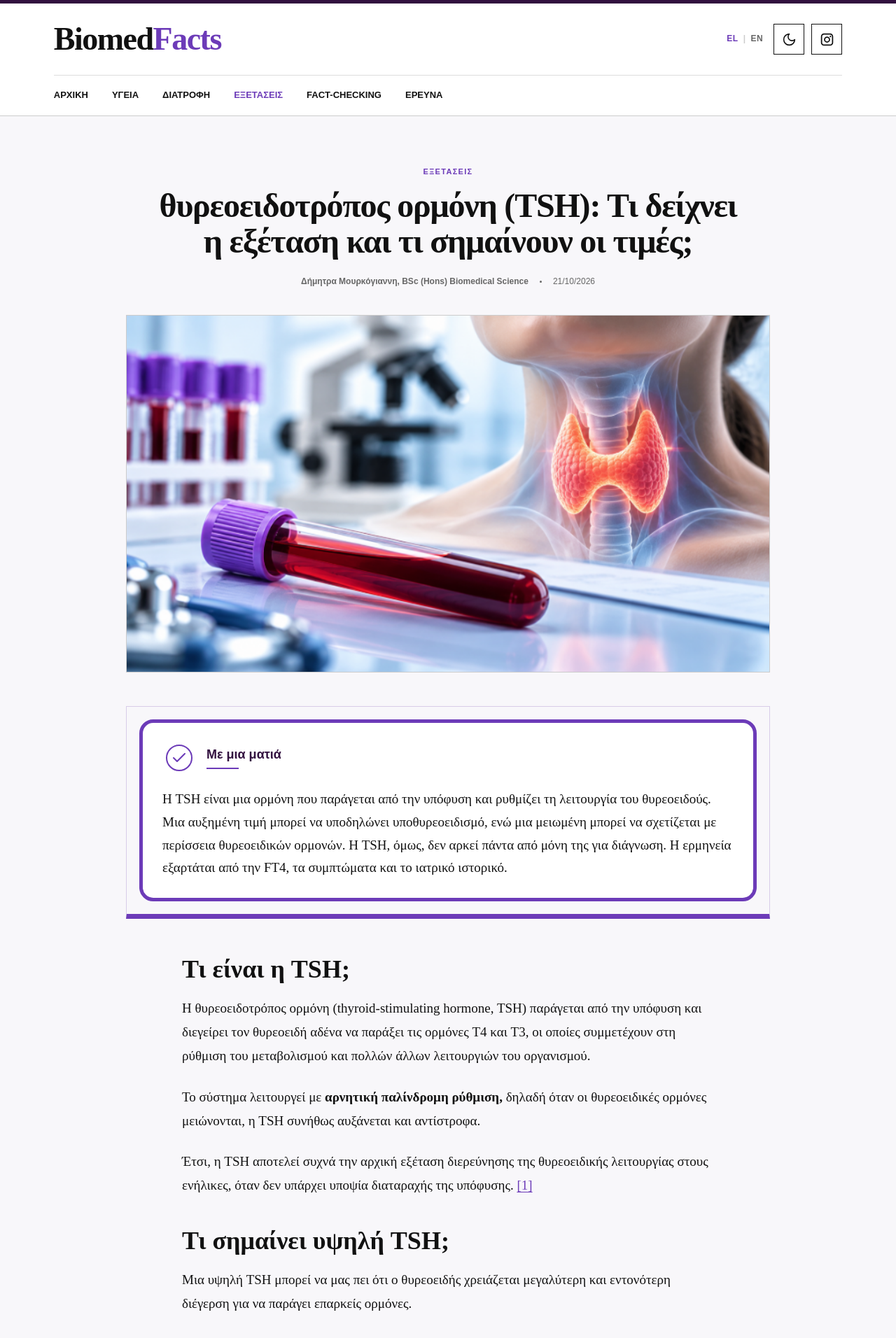
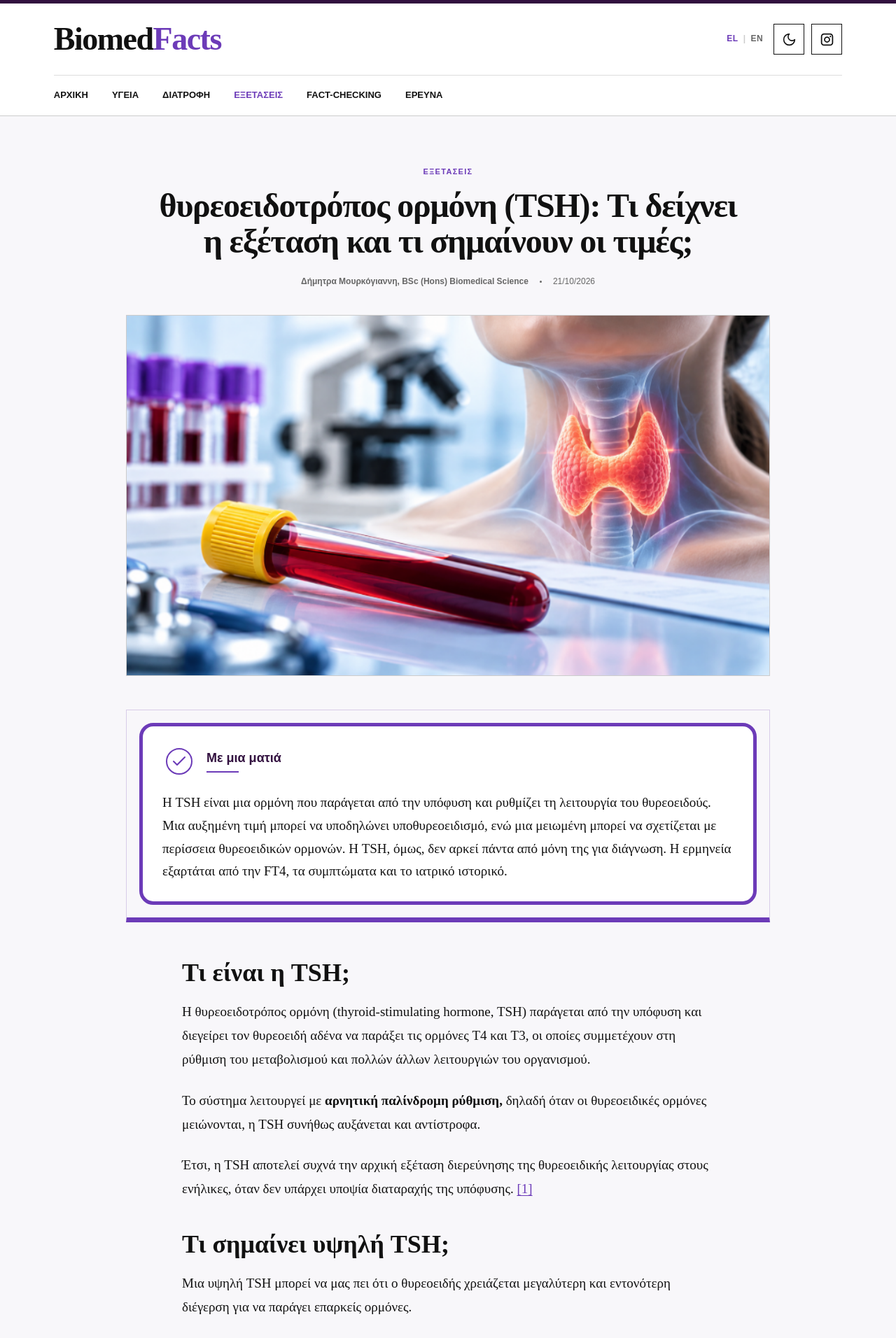
Before and after one commit to BiomedFacts/BiomedFacts, a Jekyll site: the page built from _posts/2026-10-21-8yreoeidotropos-ormonh-tsh-ti-deixnei-h-e3etash-kai-ti-shmainoyn-oi-times.md, in a window 1280 px wide. Shown: the top 1912 px of the page at 70% size. Built offline with Jekyll 4.4.1, drawn with Linux system fonts in a browser that asks for light colours.

Commit message:
Update _posts/2026-10-21-8yreoeidotropos-ormonh-tsh-ti-deixnei-h-e3etash-kai-ti-shmainoyn-oi-times.md (via Pages CMS)

```diff
--- a/_posts/2026-10-21-8yreoeidotropos-ormonh-tsh-ti-deixnei-h-e3etash-kai-ti-shmainoyn-oi-times.md
+++ b/_posts/2026-10-21-8yreoeidotropos-ormonh-tsh-ti-deixnei-h-e3etash-kai-ti-shmainoyn-oi-times.md
@@ -3,7 +3,7 @@ title: "θυρεοειδοτρόπος ορμόνη (TSH): Τι δείχνει
 date: 2026-10-21
 category: Εξετάσεις
 translation_key: tsh
-image: /assets/images/stigmiotypo-o8onhs-2026-10-21-231841.png
+image: /assets/images/stigmiotypo-o8onhs-2026-10-22-114734.png
 excerpt: Τι δείχνει η εξέταση TSH; Μάθε τι σημαίνουν οι υψηλές και χαμηλές
   τιμές, ποια είναι τα φυσιολογικά όρια και πότε χρειάζονται επιπλέον εξετάσεις.
 author: Δήμητρα Μουρκόγιαννη, BSc (Hons) Biomedical Science
```
